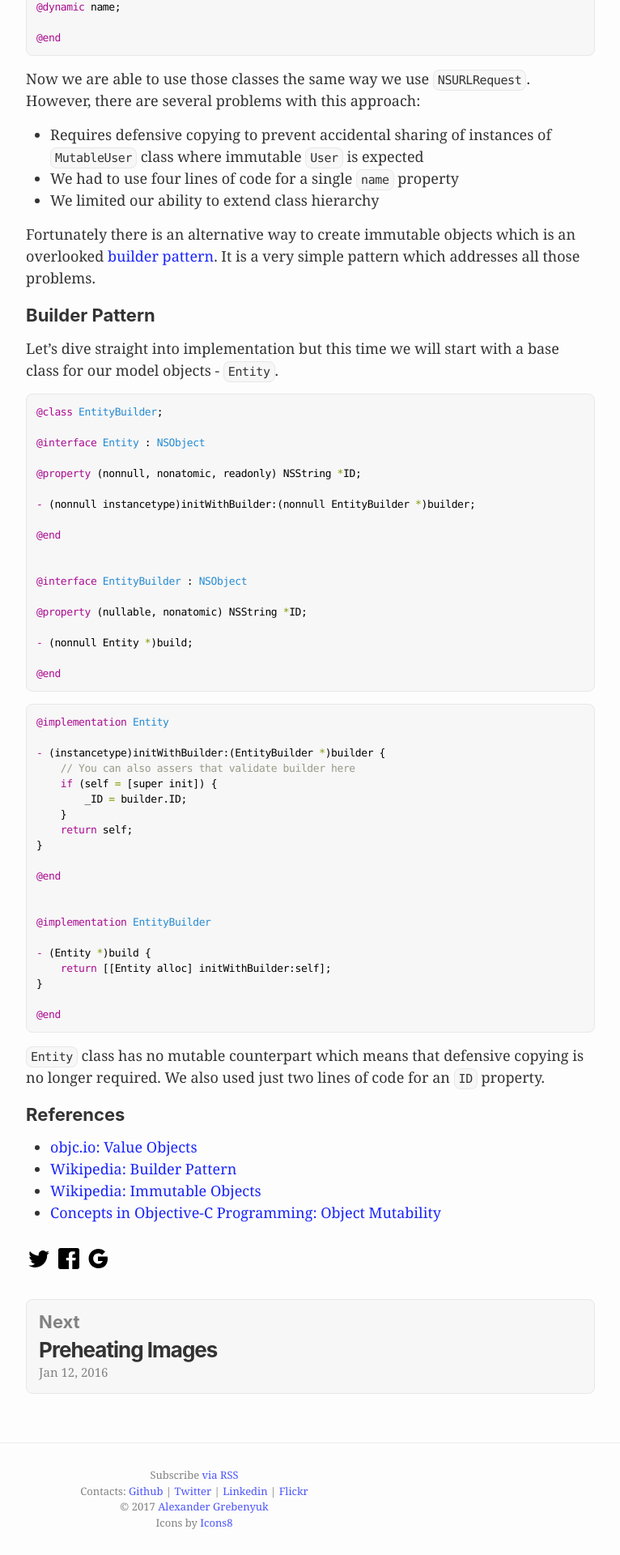
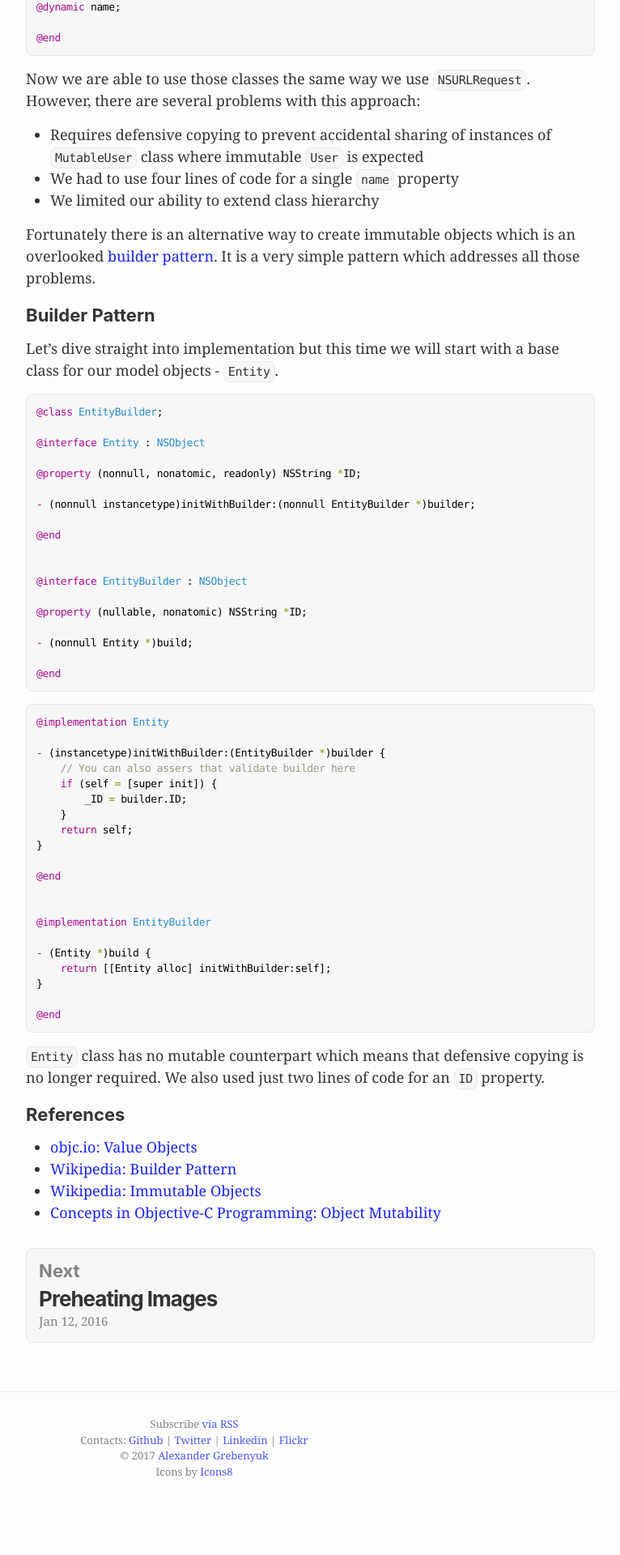
Before and after one commit to hyling/kean.github.io, a Jekyll site: the page built from _posts/2016-01-10-immutability-and-builder-pattern.markdown, in a window 1280 px wide. Shown: the part 1511-3431 px from the top of the page at 81% size, without its empty margins (400-1166 px from the left). Built offline with Jekyll 4.4.1, drawn with Linux system fonts in a browser that asks for light colours; comment, search, counter and statistics services are not loaded; after the commit the page ends 3368 px from its top, so only the background shows below that.

Commit message:
Remove social share buttons

```diff
--- a/_layouts/post.html
+++ b/_layouts/post.html
@@ -19,8 +19,6 @@ author: "Alexander Grebenyuk"
 </article>
 
 <div class="post-footer">
-
-    {% include media-buttons.html %}
 
     <div class="post-navigation-container">
         {% if page.previous %}
```
